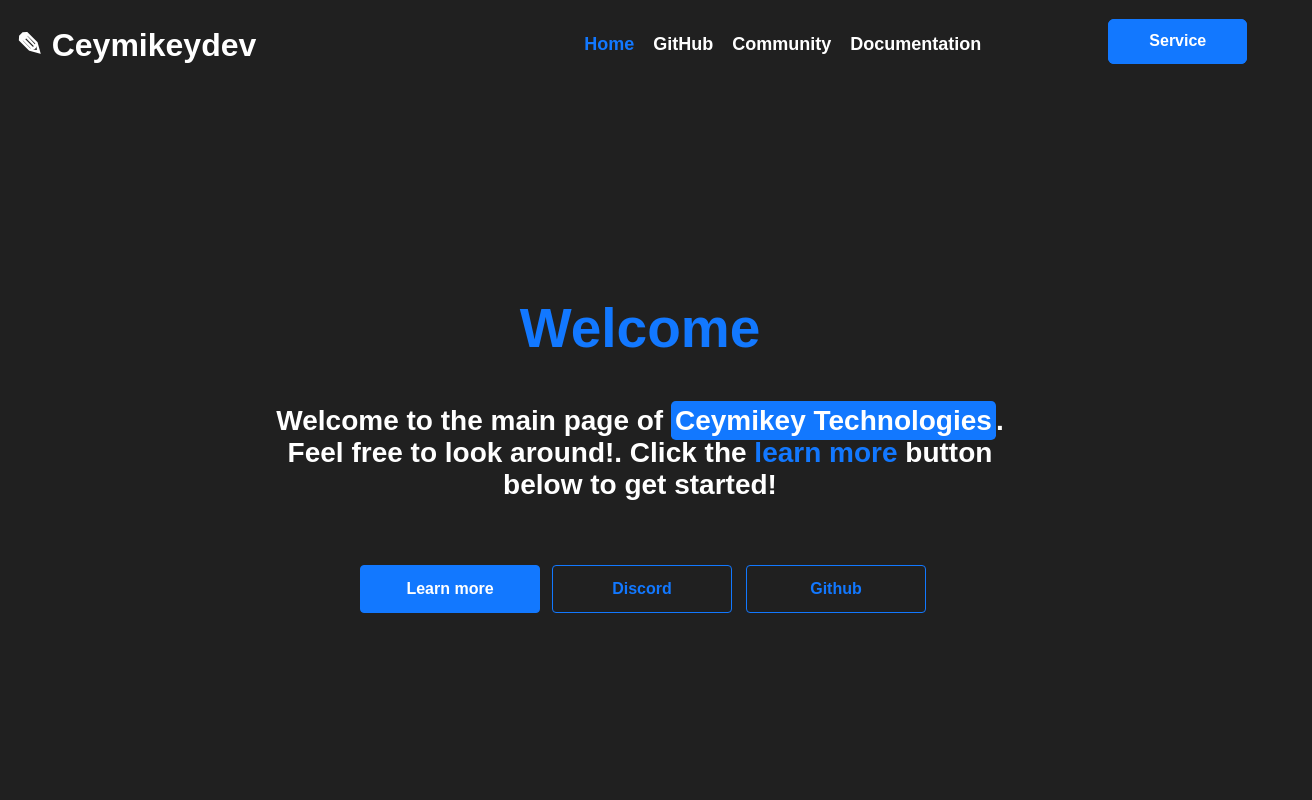
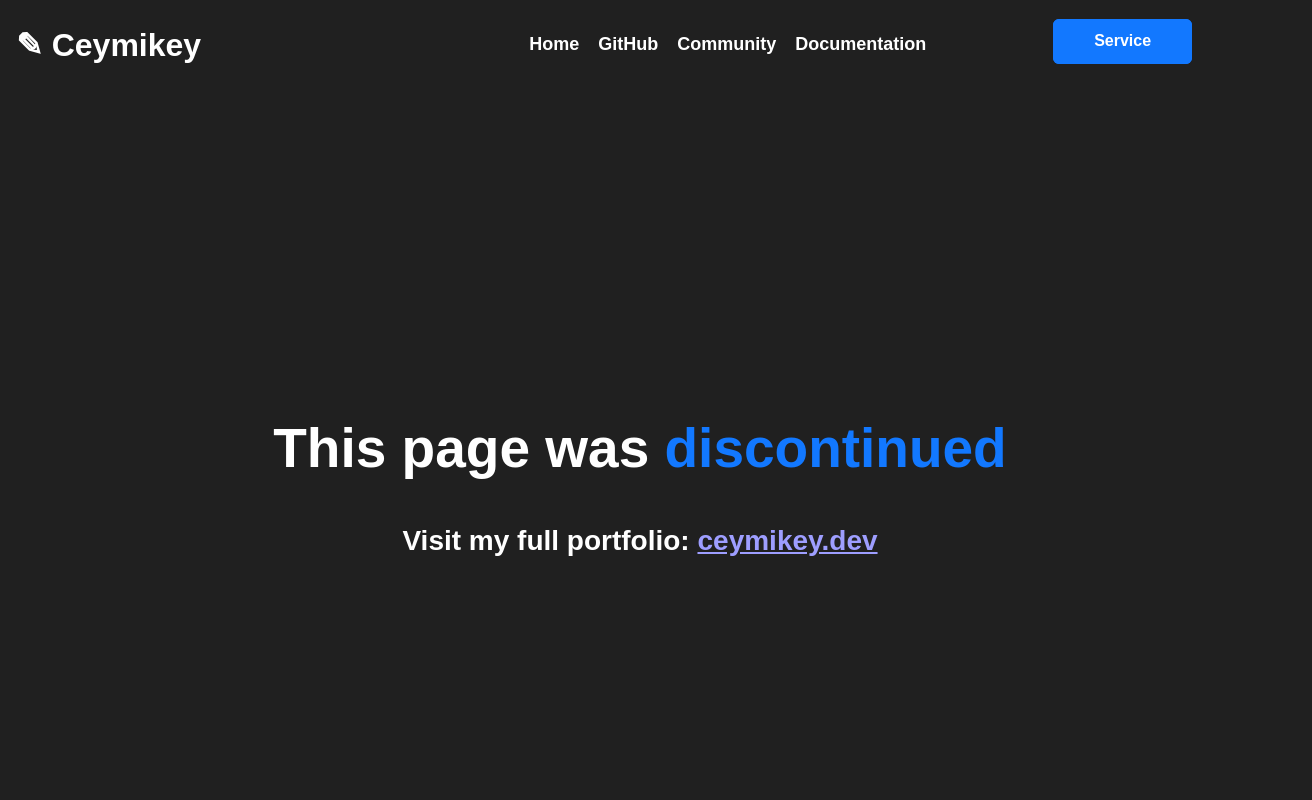
Before and after one commit to Ceymikey/Ceymikeydev-ws, a website: page index.html in a window 1280 px wide. Shown: the top 800 px of the page, 1312 px wide, since content can reach past the window. Drawn offline with Linux system fonts and the light colour scheme.

Commit message:
task: Changed mainpage to redirect

```diff
--- a/index.html
+++ b/index.html
@@ -1,4 +1,48 @@
 <!DOCTYPE html>
+<html lang="en">
+  <head>
+  <meta charset="UTF-8">
+  <meta name="viewport" content="width=device-width, initial-scale=1.0">
+  <title>Ceymikey's Profile</title>
+  <link rel="icon" href="/Public/icons/favicon.png">
+  <link rel="stylesheet" href="style.css" />
+</head>
+
+<body>
+  <div class="header">
+    <div class="bar-header">
+      <div class="bar-left">
+        <h1>✎ Ceymikey</h1>
+      </div>
+      <div class="bar-right">
+        <a href="/" class="header-text">Home</a>
+        <a href="https://github.com/Ceymikey-Technologies" class="header-text" target="_blank">GitHub</a>
+        <a href="/" class="header-text">Community</a>
+        <a href="/" class="header-text">Documentation</a>
+        <div class="bar-right-buttons">
+          <a href="/pages/service/select" class="bar-right-button">Service</a>
+        </div>
+      </div>
+    </div>
+  </div>
+
+  <div class="big-space"></div>
+
+  <div class="main-content">
+    <h2 class="content-title">This page was <span class="highlight-text">discontinued</span></h2>
+    <div class="content-container">
+      <p class="content-text">Visit my full portfolio:<span class="highlight-text">
+          <a class="no-deco-default" href="https://ceymikey.dev">ceymikey.dev</a>
+        </span>
+      </p>
+    </div>
+  </div>
+
+</body>
+
+</html>
+
+<!-- <!DOCTYPE html>
 <html lang="en">
   <head>
     <meta charset="UTF-8" />
@@ -245,4 +289,4 @@
     <script src="script.js"></script>
     <script defer src="style.js"></script>
   </body>
-</html>
+</html> -->
```
